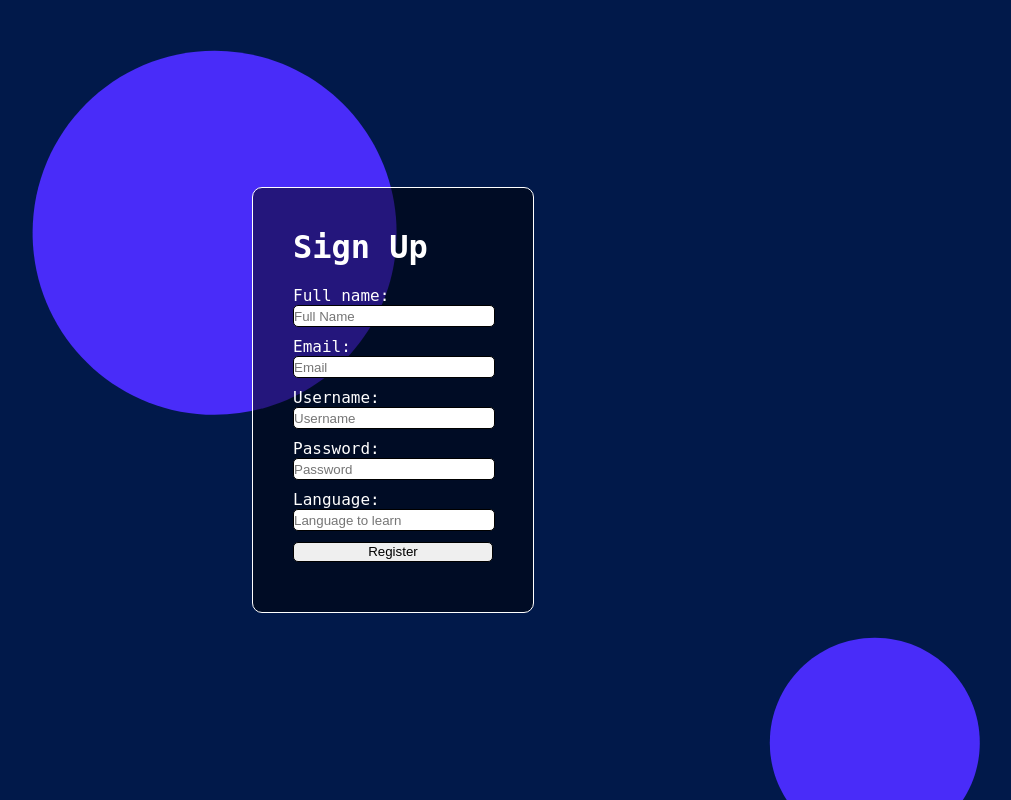
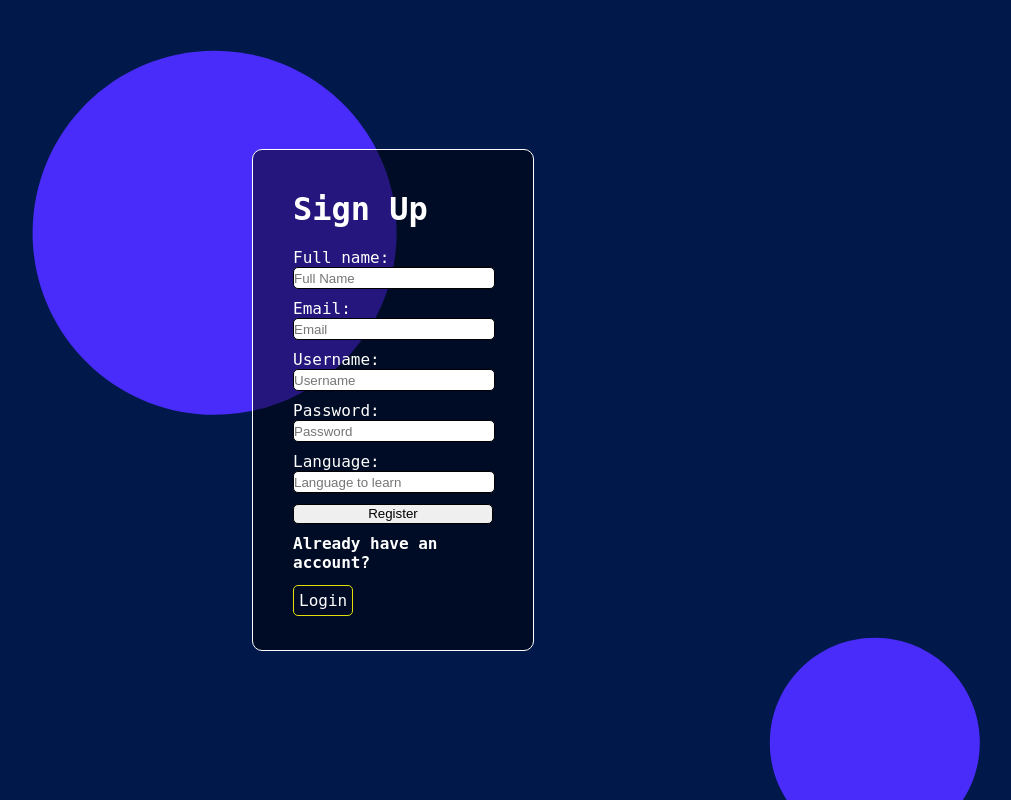
Before and after one commit to sandesh101/CodePair, a PHP site: page /assets/pages/signup.php in a window 1280 px wide. Shown: the whole page, without its empty margins (247-1258 px from the left). Run offline with PHP 8.4, Linux system fonts and the light colour scheme; some web fonts are replaced.

Commit message:
Update Sign Up and Made Login Page

```diff
--- a/assets/css/signup.css
+++ b/assets/css/style.css
@@ -27,7 +27,7 @@ body{
     color: white;
     padding: 40px;
     background-color: rgba(0, 0, 0, 0.5);
-    border: 1px solid white;
+    border: 1px solid rgb(255, 255, 255);
     border-radius: 10px;
 }
 
@@ -42,3 +42,33 @@ form input{
 form #button{
     cursor: pointer;
 }
+
+.login a{
+    margin-top: 10px;
+    padding: 5px;
+    color: white;
+    text-decoration: none;
+    border: 1px solid rgb(226, 223, 11);
+    border-radius: 5px;
+}
+
+.register a{
+    margin-top: 10px;
+    padding: 5px;
+    color: white;
+    text-decoration: none;
+    border: 1px solid rgb(226, 223, 11);
+    border-radius: 5px;
+}
+
+.register a:hover{
+    color: black;
+    background-color: rgb(226, 223, 11);
+    transition: 0.2s ease-in;
+}
+
+.login a:hover{
+    color: black;
+    background-color: rgb(226, 223, 11);
+    transition: 0.2s ease-in;
+}
--- a/assets/pages/header.php
+++ b/assets/pages/header.php
@@ -4,7 +4,7 @@
     <meta charset="UTF-8">
     <meta http-equiv="X-UA-Compatible" content="IE=edge">
     <meta name="viewport" content="width=device-width, initial-scale=1.0">
-    <link rel="stylesheet" href="../css/signup.css">
+    <link rel="stylesheet" href="../css/style.css">
     <title><?php echo $title ?></title>
 </head>
 <body>
--- a/assets/pages/signup.php
+++ b/assets/pages/signup.php
@@ -6,7 +6,7 @@
 <div class="container">
     <div class="form_field">
         <h1>Sign Up</h1>
-        <form action="../pages/config/signup-config.php" method="post">
+        <form action="../pages/config/signup-config.php" method="post" target="../index.php">
             <div class="fname">
                 <label for="fname">Full name:</label><br>
                 <input type="text" name="fname" placeholder="Full Name">
@@ -30,6 +30,11 @@
             <div class="button">
                 <input type="submit" value="Register" id="button" name="submit">
             </div>
+            <div class="login">
+            <h4>Already have an account? </h4>
+            <br>
+            <a href="./login.php">Login</a>
+            </div>
         </form>
     </div>
 </div>
```
Also changed, not shown: assets/pages/login.php (+28 -0 lines), index.php (+8 -1 lines).
